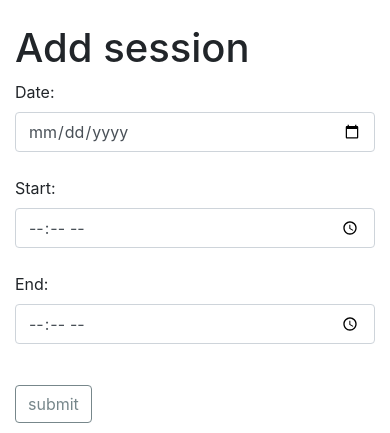
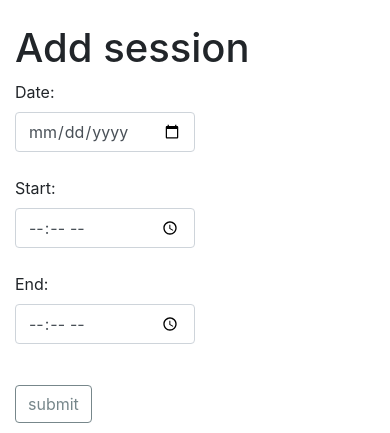
Before and after one commit to jjames1011/attendenceapp, a Flask app: template templates/add_session.html in a window 390 px wide. Shown: the part 72-505 px from the top of the page. Run offline with Flask 2, Linux system fonts and the light colour scheme; the template is opened without the code that fills it, so the values that code supplies are empty; the visitor is signed in with stand-in values (Sample User, id 1); some libraries are stand-ins or nearby versions.

Commit message:
Made input fields responsive on add_session and add_roster

```diff
--- a/templates/add_session.html
+++ b/templates/add_session.html
@@ -7,18 +7,19 @@ sent as a POST request to /add_roster route handler.-->
 
 <form action="/add_session" method="post">
     <label>Date: </label><br>
-    <div class=" px-0 col-lg-3">
+    <!--    input fields 50% on mobile, 25% on 768px and up-->
+    <div class=" px-0  col-6 col-md-3">
         <input class="form-control" type="date" name="session_date" /><br>
     </div>
     <label>Start: </label><br>
-    <div class="px-0 col-lg-3">
+    <div class="px-0  col-6 col-md-3">
         <input class="form-control" type="time" name="session_start" /><br>
     </div>
     <label>End: </label><br>
-    <div class="px-0 col-lg-3">
+    <div class="px-0 col-6 col-md-3">
         <input class="form-control" type="time" name="session_end" /><br>
     </div>
-    <div class="px-0 col-lg-3">
+    <div class="px-0 col-6 col-md-3">
         <input class="form-control" type="hidden" name="roster_id" value="{{roster.id}}" />
     </div>
     <input type="submit" class="btn btn-outline-secondary" value="submit" />
```
Also changed, not shown: templates/add_roster.html (+5 -3 lines).
